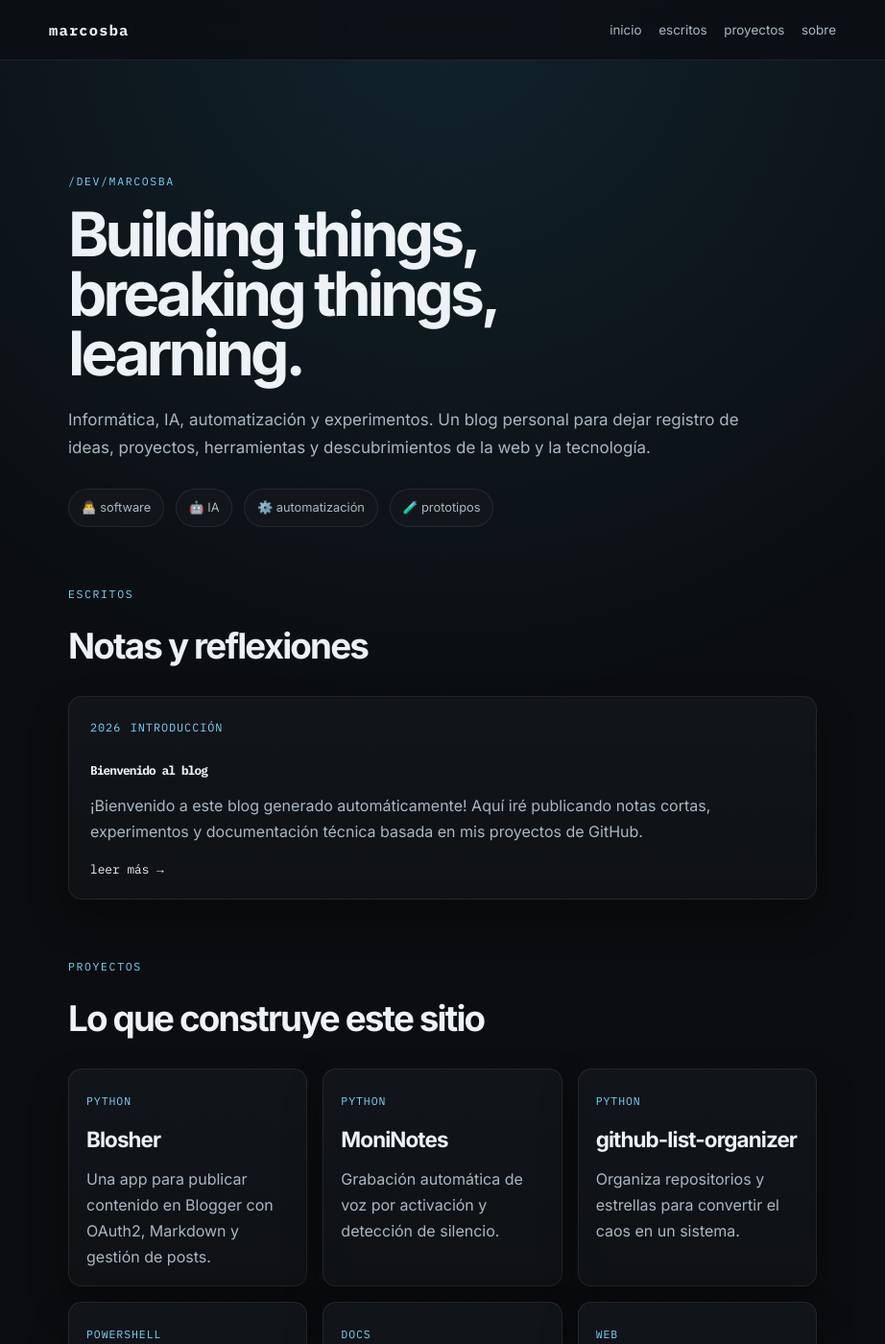
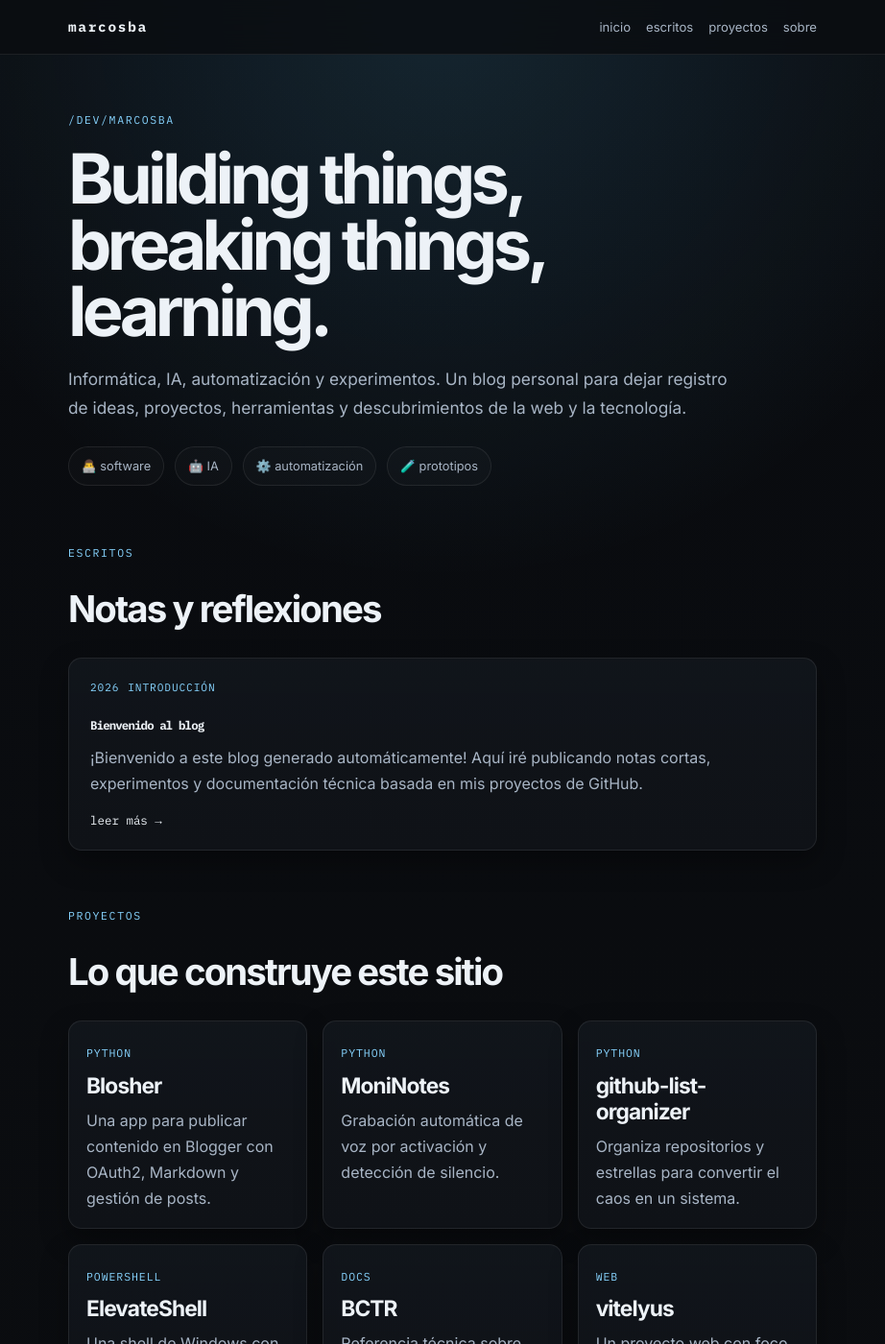
Before and after one commit to marcosba/marcosba.github.io, a Jekyll site: the page built from index.html, in a window 1280 px wide and 1400 px high. Shown: the whole window at 96% size, without its empty margins (179-1101 px from the left). Built offline with Jekyll 4.4.1, drawn with Linux system fonts in a browser that asks for light colours.

Commit message:
Refine Jekyll blog styling for a cleaner dark minimalist one-column look and consistent post/page layout.

```diff
--- a/_layouts/default.html
+++ b/_layouts/default.html
@@ -26,9 +26,11 @@
       </nav>
     </header>
 
-    {{ content }}
+    <div class="page-shell">
+      {{ content }}
+    </div>
 
-    <footer style="max-width:820px;margin:48px auto 72px;color:var(--muted);font-size:0.92rem;padding:0 20px;">
+    <footer class="site-footer">
       <p>© {{ site.title }} — Contenido y código bajo la licencia del autor.</p>
     </footer>
   </body>
--- a/index.html
+++ b/index.html
@@ -2,8 +2,6 @@
 layout: default
 ---
 
-<div class="page-shell">
-  <main id="inicio" class="content">
 <section class="hero">
   <p class="eyebrow">/dev/marcosba</p>
   <h1>Building things, breaking things, learning.</h1>
@@ -36,7 +34,6 @@
     <a href="{{ post.url | relative_url }}" aria-label="Leer más sobre {{ post.title }}">leer más →</a>
   </article>
   {% endfor %}
-
 </section>
 
 <section id="proyectos" class="section-block">
@@ -92,5 +89,3 @@
     tienen mucho que decir.
   </p>
 </section>
-  </main>
-</div>
--- a/styles.css
+++ b/styles.css
@@ -1,13 +1,14 @@
 :root {
-  --bg: #0b0d10;
-  --panel: #12161b;
-  --panel-soft: #171d22;
+  --bg: #0a0d11;
+  --bg-strong: #0d1117;
+  --panel: rgba(18, 22, 28, 0.92);
+  --panel-strong: #121820;
   --text: #edf2f7;
-  --muted: #aab7c4;
+  --muted: #a8b5c5;
   --line: rgba(255, 255, 255, 0.08);
-  --accent: #7dd3fc;
-  --accent-strong: #38bdf8;
-  --shadow: rgba(0, 0, 0, 0.3);
+  --accent: #87d4ff;
+  --accent-strong: #5fc8ff;
+  --shadow: rgba(0, 0, 0, 0.35);
 }
 
 * {
@@ -22,11 +23,13 @@
   margin: 0;
   min-height: 100vh;
   background:
-    radial-gradient(circle at top, rgba(56, 189, 248, 0.12), transparent 35%),
-    var(--bg);
+    radial-gradient(circle at top, rgba(95, 200, 255, 0.14), transparent 30%),
+    linear-gradient(180deg, #090b0f 0%, #0b0d10 100%);
   color: var(--text);
   font-family: "Inter", sans-serif;
   line-height: 1.7;
+  -webkit-font-smoothing: antialiased;
+  text-rendering: optimizeLegibility;
 }
 
 img {
@@ -34,48 +37,54 @@
   display: block;
 }
 
- a {
+a {
   color: inherit;
   text-decoration: none;
+}
+
+p, li {
+  color: var(--muted);
 }
 
 .page-shell {
   width: min(100%, 820px);
   margin: 0 auto;
-  padding: 28px 20px 72px;
+  padding: 22px 20px 0;
 }
 
 .site-header {
   position: sticky;
   top: 0;
   z-index: 10;
-  backdrop-filter: blur(10px);
-  background: rgba(11, 13, 16, 0.75);
+  background: rgba(10, 13, 17, 0.82);
+  backdrop-filter: blur(14px);
   border-bottom: 1px solid var(--line);
 }
 
 .topbar {
   width: min(100%, 820px);
   margin: 0 auto;
+  padding: 16px 20px;
   display: flex;
   justify-content: space-between;
   align-items: center;
-  padding: 18px 0;
 }
 
 .brand {
   font-family: "IBM Plex Mono", monospace;
-  font-size: 0.96rem;
+  font-size: 0.9rem;
+  letter-spacing: 0.12em;
+  text-transform: lowercase;
   font-weight: 700;
-  letter-spacing: 0.08em;
-  text-transform: lowercase;
 }
 
 .nav-links {
   display: flex;
-  gap: 1.1rem;
+  align-items: center;
+  gap: 1rem;
+  flex-wrap: wrap;
   color: var(--muted);
-  font-size: 0.84rem;
+  font-size: 0.82rem;
 }
 
 .nav-links a {
@@ -87,53 +96,52 @@
   color: var(--text);
 }
 
-.content {
-  padding-top: 48px;
-}
-
 .hero {
-  padding: 40px 0 18px;
+  padding: 36px 0 18px;
 }
 
 .eyebrow,
 .section-kicker {
-  margin: 0 0 14px;
   color: var(--accent);
+  font-family: "IBM Plex Mono", monospace;
+  font-size: 0.72rem;
+  text-transform: uppercase;
   letter-spacing: 0.14em;
-  text-transform: uppercase;
-  font-size: 0.72rem;
-  font-family: "IBM Plex Mono", monospace;
+  margin: 0 0 16px;
 }
 
 .hero h1 {
   margin: 0;
-  font-size: clamp(2.5rem, 5vw, 4.3rem);
-  line-height: 0.97;
-  letter-spacing: -0.06em;
-  max-width: 660px;
+  max-width: 700px;
+  font-size: clamp(2.6rem, 6vw, 4.5rem);
+  line-height: 0.96;
+  letter-spacing: -0.065em;
 }
 
 .lede {
+  margin: 22px 0 0;
   max-width: 700px;
-  margin-top: 24px;
-  font-size: 1.06rem;
   color: var(--muted);
+  font-size: 1.08rem;
 }
 
 .hero-meta {
   display: flex;
   flex-wrap: wrap;
-  gap: 0.75rem;
-  margin-top: 28px;
+  gap: 0.7rem;
+  margin-top: 26px;
 }
 
 .hero-meta span {
-  background: var(--panel);
+  display: inline-flex;
+  align-items: center;
+  justify-content: center;
+  padding: 0.55rem 0.8rem;
+  background: rgba(255,255,255,0.02);
   border: 1px solid var(--line);
   border-radius: 999px;
+  color: var(--muted);
   font-size: 0.8rem;
-  color: var(--muted);
-  padding: 0.52rem 0.8rem;
 }
 
 .section-block {
@@ -141,46 +149,51 @@
 }
 
 .section-title-wrap {
-  margin-bottom: 20px;
+  margin-bottom: 18px;
 }
 
 .section-title-wrap h2 {
   margin: 0;
-  font-size: clamp(1.6rem, 3vw, 2.3rem);
+  font-size: clamp(1.7rem, 3vw, 2.4rem);
   letter-spacing: -0.05em;
 }
 
 .post-card,
 .project-item,
 .about {
+  background: linear-gradient(180deg, rgba(18,22,28,0.9), rgba(15,18,23,1));
   border: 1px solid var(--line);
-  background: linear-gradient(180deg, rgba(18,22,27,0.9), rgba(16,19,22,0.8));
   border-radius: 14px;
-  box-shadow: 0 20px 40px var(--shadow);
+  box-shadow: 0 12px 28px var(--shadow);
 }
 
 .post-card {
-  padding: 22px 22px 18px;
-  margin-bottom: 18px;
+  padding: 21px 22px 18px;
+  margin-bottom: 16px;
 }
 
 .post-meta {
   display: flex;
-  gap: 0.6rem;
   flex-wrap: wrap;
+  gap: 0.55rem;
+  margin-bottom: 8px;
   color: var(--accent);
-  font-size: 0.74rem;
+  font-family: "IBM Plex Mono", monospace;
+  font-size: 0.7rem;
   letter-spacing: 0.08em;
   text-transform: uppercase;
-  font-family: "IBM Plex Mono", monospace;
-  margin-bottom: 10px;
 }
 
 .post-card h3,
 .project-item h3 {
-  margin: 0 0 8px;
-  font-size: 1.4rem;
+  margin: 0 0 10px;
+  font-size: 1.42rem;
+  line-height: 1.2;
   letter-spacing: -0.04em;
+}
+
+.post-card h3 a {
+  color: var(--text);
 }
 
 .post-card p,
@@ -195,12 +208,12 @@
   margin-top: 14px;
   color: var(--text);
   font-family: "IBM Plex Mono", monospace;
-  font-size: 0.8rem;
+  font-size: 0.78rem;
 }
 
 .project-list {
   display: grid;
-  grid-template-columns: repeat(auto-fit, minmax(230px, 1fr));
+  grid-template-columns: repeat(auto-fit, minmax(220px, 1fr));
   gap: 16px;
 }
 
@@ -210,33 +223,116 @@
 
 .project-tag {
   display: inline-block;
-  margin-bottom: 12px;
+  margin-bottom: 10px;
   color: var(--accent);
   font-size: 0.72rem;
   font-family: "IBM Plex Mono", monospace;
+  text-transform: uppercase;
   letter-spacing: 0.08em;
-  text-transform: uppercase;
 }
 
 .about {
-  margin-top: 32px;
-  padding: 22px 22px 20px;
+  margin-top: 30px;
+  padding: 20px 22px 18px;
+}
+
+.post-content,
+.page-content {
+  padding: 24px 0 28px;
+}
+
+.post-content > h1,
+.post-content > h2,
+.post-content > h3,
+.page-content > h1,
+.page-content > h2,
+.page-content > h3 {
+  color: var(--text);
+  letter-spacing: -0.04em;
+  line-height: 1.2;
+}
+
+.post-content > h1,
+.page-content > h1 {
+  font-size: clamp(2rem, 5vw, 3rem);
+  margin-bottom: 0.6em;
+}
+
+.post-content > h2,
+.page-content > h2 {
+  font-size: clamp(1.4rem, 2.5vw, 2rem);
+  margin-top: 1.8em;
+}
+
+.post-content > p,
+.page-content > p,
+.post-content > li,
+.page-content > li,
+.post-content > ul,
+.page-content > ul,
+.post-content > ol,
+.page-content > ol,
+.post-content > blockquote,
+.page-content > blockquote,
+.post-content > pre,
+.page-content > pre {
+  color: var(--muted);
+}
+
+.post-content > p,
+.page-content > p {
+  margin: 0 0 1.2em;
+}
+
+.post-content > ul,
+.page-content > ul,
+.post-content > ol,
+.page-content > ol {
+  padding-left: 1.25rem;
+  margin: 0 0 1.4em;
+}
+
+.post-content > pre,
+.page-content > pre {
+  background: #0d1117;
+  border: 1px solid var(--line);
+  border-radius: 12px;
+  padding: 1rem 1.1rem;
+  overflow-x: auto;
+}
+
+.post-content > code,
+.page-content > code {
+  font-family: "IBM Plex Mono", monospace;
+  background: rgba(255,255,255,0.04);
+  padding: 0.18rem 0.38rem;
+  border-radius: 6px;
+}
+
+.site-footer {
+  max-width: 820px;
+  margin: 0 auto 64px;
+  padding: 14px 20px 0;
+  color: var(--muted);
+  font-size: 0.9rem;
 }
 
 @media (max-width: 620px) {
-  .page-shell {
+  .page-shell,
+  .topbar,
+  .site-footer {
     padding-left: 16px;
     padding-right: 16px;
   }
 
   .topbar {
     align-items: flex-start;
-    gap: 1rem;
+    gap: 0.8rem;
     flex-direction: column;
   }
 
   .nav-links {
-    flex-wrap: wrap;
+    gap: 0.7rem;
   }
 
   .hero {
```
Lines whose indentation alone changed are shown as unchanged.
